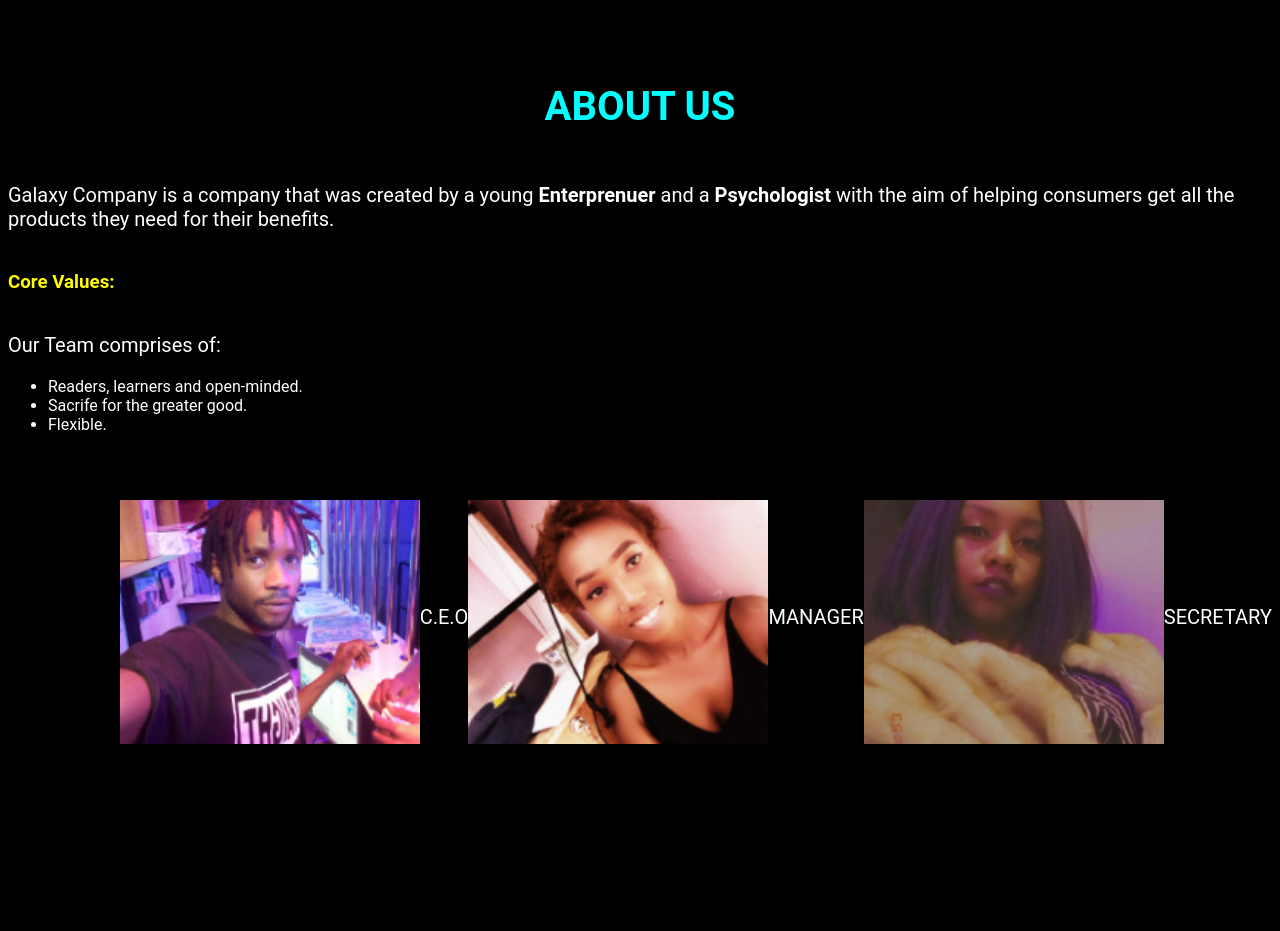
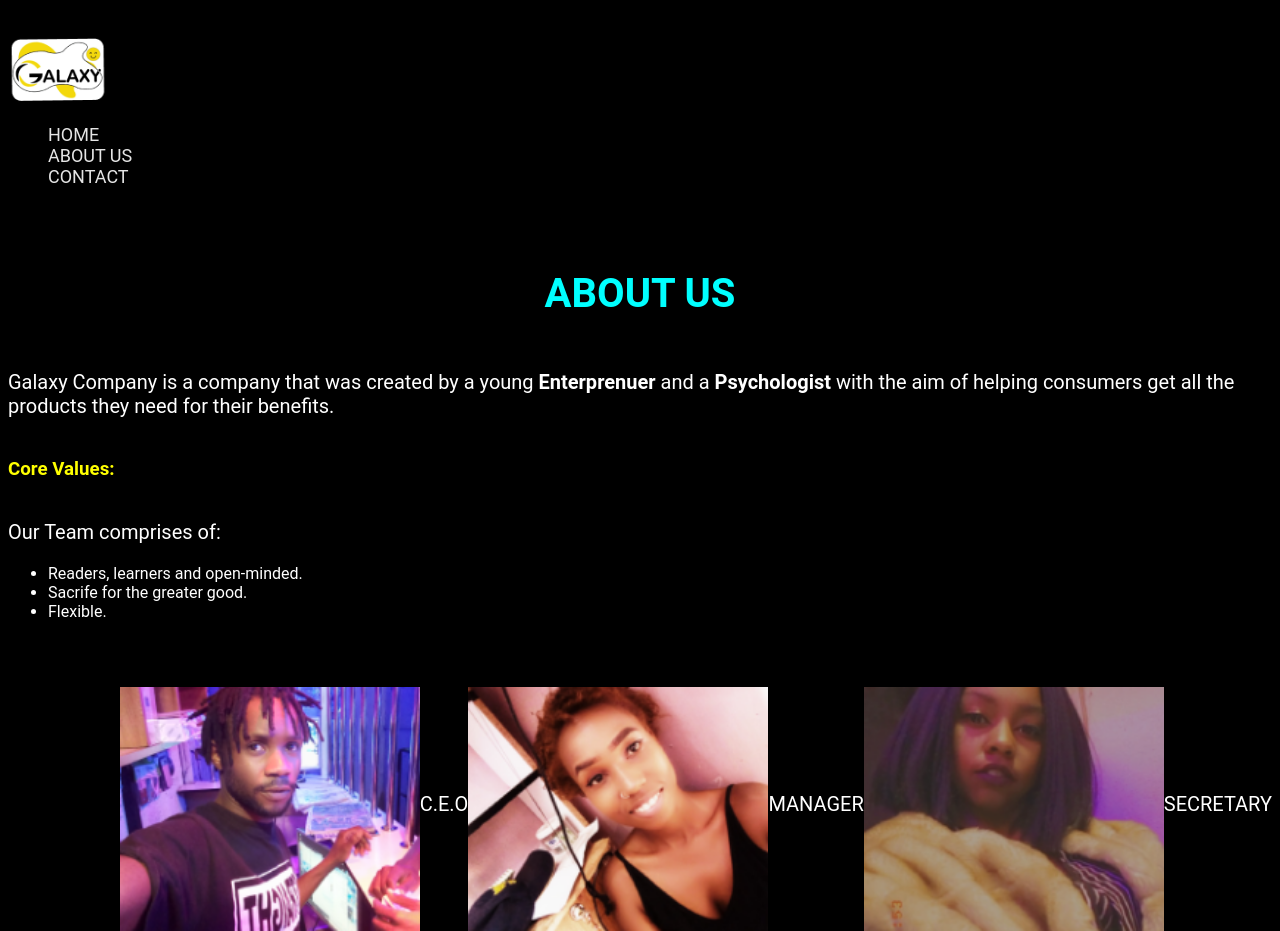
Before and after one commit to JaneAdhiambo3000/Galaxy-company, a plain HTML site: page about.html in a window 1280 px wide. Before the commit the page ends 800 px from the top, so only its background shows below. Drawn offline with Linux system fonts and the light colour scheme.

Commit message:
styled my nav bar

```diff
--- a/about.css
+++ b/about.css
@@ -4,6 +4,35 @@ body{
 }
 .content{
     color: #FFFFFF;
+}
+
+.nav-items li a{
+    color: #E5E5E5;
+    font-family: "Roboto", sans-serif;
+    font-size: 18px;
+    text-decoration: none;
+}
+
+nav-items ul{
+    display: flex;
+    float: right;
+
+}
+.logo{
+    display: flex;
+    height: 100px;
+    width: 100px;
+}
+
+.nav-items li{
+    list-style: none;
+    margin-right: 100px;
+}
+.nav-items li a{
+    color: #E5E5E5;
+    font-family: "Roboto", sans-serif;
+    font-size: 18px;
+    text-decoration: none;
 }
 
 h2{
--- a/about.html
+++ b/about.html
@@ -7,6 +7,20 @@
     <link rel="stylesheet" href="about.css">
 </head>
 <body>
+     <nav>
+        <div class="logo">
+            <img src="images/logo.png" alt="">
+        </div>
+
+        <div class="nav-items">
+            <ul>
+                <li><a href="index.html">HOME</a></li>
+                <li><a href="#">ABOUT US</a></li>
+                <li><a href="contact.html">CONTACT</a></li>
+
+            </ul>
+        </div>
+    </nav>
     <div class="content">
         <h2>ABOUT US</h2>
 
--- a/index.css
+++ b/index.css
@@ -44,7 +44,14 @@ nav ul{
     list-style: none;
     margin-right: 100px;
 }
+.nav-items li a{
+    color: #E5E5E5;
+    font-family: "Roboto", sans-serif;
+    font-size: 18px;
+    text-decoration: none;
+}
 
+}
 .context{
     padding-top: 30px;
     font-size: 20px;
```
Also changed, not shown: contact.html (+13 -0 lines), index.html (+4 -3 lines), images/Snapchat-1846136023.jpg (added).
